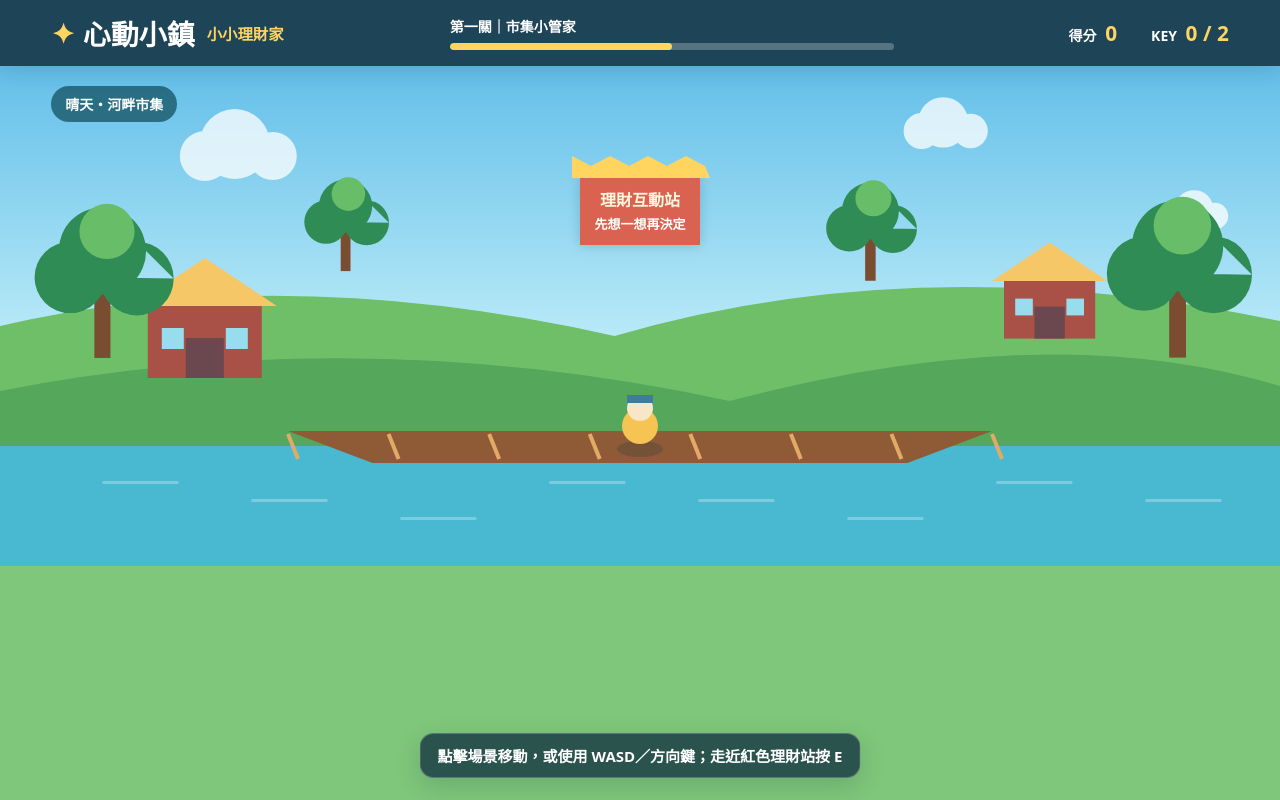
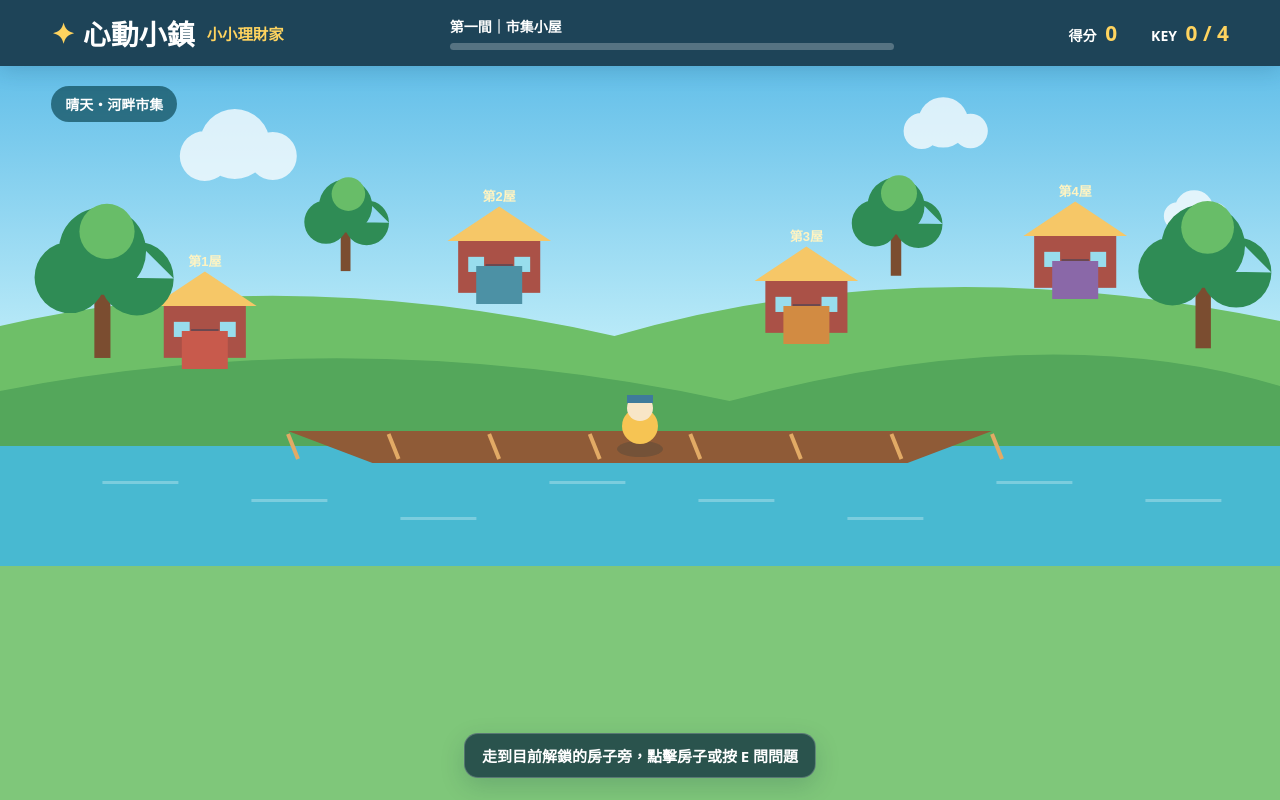
Before and after one commit to ujh-del/game2, a plain HTML site: page web/index.html in a window 1280 px wide. Drawn offline with Linux system fonts and the light colour scheme.

Commit message:
Add four house exploration questions

```diff
--- a/web/app.js
+++ b/web/app.js
@@ -18,10 +18,13 @@ const finalScore = document.querySelector('#finalScore');
 const resultMessage = document.querySelector('#resultMessage');
 
 const questions = [
-  { title:'第一關｜市集小管家', prompt:'你有 20 枚心動幣，想買 12 枚的果汁。買完後還剩幾枚？', options:['6 枚','8 枚','10 枚'], correct:1, hint:'用 20 減掉 12，想想錢包還剩多少。', lesson:'先計算支出，再確認剩餘資金。' },
-  { title:'第二關｜小小投資站', prompt:'你有 10 枚心動幣，可以全部放進安全存錢箱，或投入 6 枚到種子攤位。哪個做法風險較低？', options:['全部放入安全存錢箱','投入 6 枚，保留 4 枚','借錢投入更多'], correct:0, hint:'把錢放在安全的地方，通常比較不會有損失。', lesson:'投資前先保留需要的錢，並了解風險。' }
+  { title:'第一間｜市集小屋', prompt:'你有 20 枚心動幣，買 12 枚的果汁後還剩幾枚？', options:['6 枚','8 枚','10 枚'], correct:1, hint:'用 20 減掉 12。', lesson:'先算支出，再確認剩餘金額。' },
+  { title:'第二間｜存錢小屋', prompt:'你每週有 10 枚零用錢，想存下 3 枚。四週後存了幾枚？', options:['12 枚','7 枚','13 枚'], correct:0, hint:'每週存 3 枚，連續四週。', lesson:'固定儲蓄能幫助達成目標。' },
+  { title:'第三間｜投資小屋', prompt:'種子可能長成兩袋果實，也可能沒有收成。這種事情代表什麼？', options:['投資一定賺錢','投資有風險，結果不一定','投入越多一定越安全'], correct:1, hint:'想想看，種子會不會每次都長大？', lesson:'投資可能有不同結果，要先了解風險。' },
+  { title:'第四間｜聰明選擇屋', prompt:'你想買 15 枚的玩具，現在有 9 枚。最好的做法是？', options:['借很多錢馬上買','先存錢，等夠了再買','把所有零用錢都交給陌生人'], correct:1, hint:'想想怎樣不用借錢，也能安全達成目標。', lesson:'設定目標、量入為出，做安全的選擇。' }
 ];
-const state = { level:0, score:0, keys:0, answered:false, awaitingNext:false, player:{x:.5,y:.72}, station:{x:.5,y:.28}, gate:{x:.9,y:.63}, keysDown:new Set() };
+const houses=[{x:.16,y:.48},{x:.39,y:.35},{x:.63,y:.43},{x:.84,y:.34}];
+const state = { level:0, score:0, keys:0, answered:false, awaitingNext:false, player:{x:.5,y:.72}, gate:{x:.92,y:.63}, keysDown:new Set() };
 
 function resize(){ const dpr=Math.min(devicePixelRatio||1,2); canvas.width=canvas.clientWidth*dpr; canvas.height=canvas.clientHeight*dpr; ctx.setTransform(dpr,0,0,dpr,0,0); draw(); }
 window.addEventListener('resize', resize); resize();
@@ -33,32 +36,31 @@ function draw(){
   ctx.fillStyle='#6ebf68'; ctx.beginPath(); ctx.moveTo(0,h*.52); ctx.quadraticCurveTo(w*.22,h*.39,w*.48,h*.54); ctx.quadraticCurveTo(w*.72,h*.36,w,h*.51); ctx.lineTo(w,h); ctx.lineTo(0,h); ctx.fill();
   ctx.fillStyle='#54a75b'; ctx.beginPath(); ctx.moveTo(0,h*.65); ctx.quadraticCurveTo(w*.28,h*.51,w*.57,h*.67); ctx.quadraticCurveTo(w*.82,h*.5,w,h*.64); ctx.lineTo(w,h); ctx.lineTo(0,h); ctx.fill();
   ctx.fillStyle='#48b9d1'; ctx.fillRect(0,h*.76,w,h*.24); ctx.fillStyle='rgba(255,255,255,.28)'; for(let i=0;i<8;i++) ctx.fillRect((i*149+w*.08)%w,h*.83+(i%3)*18,76,3);
-  drawBridge(w*.50,h*.73,w*.55); drawCabin(w*.16,h*.48,1); drawCabin(w*.82,h*.43,.8); drawTree(w*.08,h*.37,1.15); drawTree(w*.92,h*.36,1.2); drawTree(w*.27,h*.28,.7); drawTree(w*.68,h*.29,.75);
-  const sx=state.station.x*w, sy=state.station.y*h; drawStation(sx,sy);
+  drawBridge(w*.50,h*.73,w*.55); houses.forEach((house,i)=>drawHouse(house.x*w,house.y*h,i)); drawTree(w*.08,h*.37,1.15); drawTree(w*.94,h*.36,1.1); drawTree(w*.27,h*.28,.7); drawTree(w*.7,h*.28,.75);
   if(state.awaitingNext) drawGate(state.gate.x*w,state.gate.y*h);
   const px=state.player.x*w, py=state.player.y*h; drawPlayer(px,py);
 }
 function drawCloud(x,y,s){ ctx.fillStyle='rgba(255,255,255,.75)'; ctx.beginPath(); ctx.arc(x,y,25*s,0,7); ctx.arc(x+30*s,y-12*s,35*s,0,7); ctx.arc(x+68*s,y,24*s,0,7); ctx.fill(); }
 function drawTree(x,y,s){ ctx.fillStyle='#7b4d30'; ctx.fillRect(x-7*s,y+18*s,14*s,75*s); ctx.fillStyle='#2f8c55'; ctx.beginPath(); ctx.arc(x,y,38*s,0,7); ctx.arc(x-28*s,y+23*s,31*s,0,7); ctx.arc(x+30*s,y+24*s,32*s,0,7); ctx.fill(); ctx.fillStyle='#68bd68'; ctx.beginPath(); ctx.arc(x+4*s,y-17*s,24*s,0,7); ctx.fill(); }
 function drawCabin(x,y,s){ ctx.fillStyle='#aa5147'; ctx.fillRect(x-57*s,y,x*0+114*s,72*s); ctx.fillStyle='#f6c767'; ctx.beginPath(); ctx.moveTo(x-72*s,y); ctx.lineTo(x,y-48*s); ctx.lineTo(x+72*s,y); ctx.closePath(); ctx.fill(); ctx.fillStyle='#6b4850'; ctx.fillRect(x-19*s,y+32*s,38*s,40*s); ctx.fillStyle='#98dded'; ctx.fillRect(x-43*s,y+22*s,22*s,21*s); ctx.fillRect(x+21*s,y+22*s,22*s,21*s); }
+function drawHouse(x,y,i){ const colors=['#c85a4c','#4c91a5','#d28b42','#8a68a8']; drawCabin(x,y,.72); ctx.fillStyle=colors[i]; ctx.fillRect(x-23,y+25,46,38); ctx.fillStyle='#fff4c2'; ctx.font='bold 13px sans-serif';ctx.textAlign='center';ctx.fillText(`第${i+1}屋`,x,y-40);if(state.keys>i){ctx.fillStyle='#ffd45f';ctx.font='bold 17px sans-serif';ctx.fillText('🔑',x+39,y+16);} }
 function drawBridge(x,y,width){ ctx.fillStyle='#8f5b37'; ctx.beginPath(); ctx.moveTo(x-width/2,y); ctx.lineTo(x+width/2,y); ctx.lineTo(x+width*.38,y+32); ctx.lineTo(x-width*.38,y+32); ctx.closePath(); ctx.fill(); ctx.strokeStyle='#e2aa65'; ctx.lineWidth=4; for(let i=0;i<8;i++){ const xx=x-width/2+i*width/7; ctx.beginPath(); ctx.moveTo(xx,y+3); ctx.lineTo(xx+10,y+28); ctx.stroke(); } }
 function drawStation(x,y){ ctx.save(); ctx.translate(x,y); ctx.shadowColor='rgba(20,50,60,.22)'; ctx.shadowBlur=12; ctx.fillStyle='#d96350'; ctx.fillRect(-60,-28,120,67); ctx.shadowBlur=0; ctx.fillStyle='#ffd45f'; ctx.beginPath(); ctx.moveTo(-68,-28); for(let i=0;i<8;i++) ctx.lineTo(-68+i*19,-50+(i%2)*10); ctx.lineTo(70,-28); ctx.closePath(); ctx.fill(); ctx.fillStyle='#fff7dd'; ctx.font='bold 16px sans-serif'; ctx.textAlign='center'; ctx.fillText('理財互動站',0,0); ctx.fillStyle='#fff'; ctx.font='bold 13px sans-serif'; ctx.fillText('先想一想再決定',0,23); ctx.restore(); }
 function drawGate(x,y){ ctx.save(); ctx.translate(x,y); ctx.fillStyle='rgba(20,50,60,.20)'; ctx.beginPath(); ctx.ellipse(0,35,70,12,0,0,7); ctx.fill(); ctx.fillStyle='#8f5b37'; ctx.fillRect(-48,-4,12,57); ctx.fillRect(36,-4,12,57); ctx.fillRect(-52,-8,104,11); ctx.fillStyle='#ffd45f'; ctx.font='bold 14px sans-serif'; ctx.textAlign='center'; ctx.fillText('下一關',0,-23); ctx.strokeStyle='#e2aa65'; ctx.lineWidth=8; ctx.beginPath(); ctx.moveTo(-32,12); ctx.lineTo(32,43); ctx.moveTo(32,12); ctx.lineTo(-32,43); ctx.stroke(); ctx.restore(); }
 function drawPlayer(x,y){ ctx.save(); ctx.translate(x,y); ctx.fillStyle='rgba(20,50,60,.22)'; ctx.beginPath(); ctx.ellipse(0,23,23,8,0,0,7); ctx.fill(); ctx.fillStyle='#f6c453'; ctx.beginPath(); ctx.arc(0,0,18,0,7); ctx.fill(); ctx.fillStyle='#f8e6c7'; ctx.beginPath(); ctx.arc(0,-18,13,0,7); ctx.fill(); ctx.fillStyle='#3f7b9b'; ctx.fillRect(-13,-31,26,8); ctx.restore(); }
 
-function updateHud(){ scoreText.textContent=state.score; keyText.textContent=`${state.keys} / 2`; levelText.textContent=questions[state.level].title; progressBar.style.width=`${state.level===0?50:100}%`; }
-function nearStation(){ return Math.hypot(state.player.x-state.station.x,state.player.y-state.station.y)<.13; }
+function updateHud(){ scoreText.textContent=state.score; keyText.textContent=`${state.keys} / 4`; levelText.textContent=questions[state.level].title; progressBar.style.width=`${state.keys*25}%`; }
+function nearHouse(){return Math.hypot(state.player.x-houses[state.level].x,state.player.y-houses[state.level].y)<.14;}
 function nearGate(){ return Math.hypot(state.player.x-state.gate.x,state.player.y-state.gate.y)<.14; }
-function openQuestion(){ if(state.answered) return; state.answered=true; const q=questions[state.level]; questionTitle.textContent=q.title; questionPrompt.textContent=q.prompt; feedback.textContent=`提示：${q.hint}`; feedback.className='feedback'; answers.innerHTML=''; q.options.forEach((option,i)=>{ const b=document.createElement('button'); b.textContent=option; b.addEventListener('click',()=>answer(i)); answers.appendChild(b); }); questionCard.hidden=false; }
-function answer(index){ const q=questions[state.level]; const buttons=[...answers.children]; buttons.forEach(b=>b.disabled=true); if(index===q.correct){ state.score+=50; state.keys++; buttons[index].classList.add('correct'); feedback.textContent=`答對了！${q.lesson} 你取得一把 KEY！`; feedback.className='feedback'; updateHud(); setTimeout(()=>{ questionCard.hidden=true; state.answered=false; if(state.level===0){ state.awaitingNext=true; interact.textContent='前往下一關'; hint.textContent='你取得 KEY 了！請走到右側木門，點擊木門或按 E 前往下一關。'; draw(); } else showResult(); },1200); } else { state.score=Math.max(0,state.score-10); buttons[index].classList.add('wrong'); feedback.textContent=`再想想看！${q.hint}（本次 -10 分）`; feedback.className='feedback error'; updateHud(); setTimeout(()=>buttons.forEach(b=>b.disabled=false),500); } }
-function showResult(){ finalScore.textContent=state.score; resultMessage.textContent=`你取得 ${state.keys} 把 KEY，完成了兩個理財挑戰。記得：理財不是賭運氣，而是先規劃、再決定！`; resultCard.hidden=false; hint.textContent='學習紀錄已完成：規劃、保留、理解風險。'; }
-function advanceLevel(){ if(!state.awaitingNext) return; state.awaitingNext=false; state.level=1; state.player={x:.12,y:.72}; interact.textContent='按 E 互動'; hint.textContent='抵達第二區！找到紅色理財互動站，完成第二關。'; updateHud(); draw(); }
-function handleInteract(){ if(state.awaitingNext && nearGate()) advanceLevel(); else if(!state.awaitingNext && nearStation()) openQuestion(); }
-function restartGame(){ state.level=0; state.score=0; state.keys=0; state.answered=false; state.awaitingNext=false; state.player={x:.5,y:.72}; questionCard.hidden=true; resultCard.hidden=true; interact.textContent='按 E 互動'; hint.textContent='點擊場景移動，或使用 WASD／方向鍵；走近紅色理財站按 E'; updateHud(); draw(); }
+function openQuestion(){ if(state.answered||!nearHouse())return;state.answered=true;const q=questions[state.level];questionTitle.textContent=q.title;questionPrompt.textContent=q.prompt;feedback.textContent=`提示：${q.hint}`;feedback.className='feedback';answers.innerHTML='';q.options.forEach((option,i)=>{const b=document.createElement('button');b.textContent=option;b.addEventListener('click',()=>answer(i));answers.appendChild(b);});questionCard.hidden=false; }
+function answer(index){const q=questions[state.level],buttons=[...answers.children];buttons.forEach(b=>b.disabled=true);if(index===q.correct){state.score+=50;state.keys++;buttons[index].classList.add('correct');feedback.textContent=`答對了！${q.lesson} 取得一把 KEY！`;updateHud();setTimeout(()=>{questionCard.hidden=true;state.answered=false;if(state.level===3)showResult();else{state.level++;hint.textContent=`已解鎖第 ${state.level+1} 間房子！走到房子旁再按 E 或點房子作答。`;updateHud();draw();}},1100);}else{state.score=Math.max(0,state.score-10);buttons[index].classList.add('wrong');feedback.textContent=`再想想！${q.hint}（-10 分）`;feedback.className='feedback error';updateHud();setTimeout(()=>buttons.forEach(b=>b.disabled=false),500);}}
+function showResult(){finalScore.textContent=state.score;resultMessage.textContent=`四間房子都探索完成，取得 ${state.keys} 把 KEY！你學會了計算、儲蓄、認識風險與做出聰明選擇。`;resultCard.hidden=false;hint.textContent='四間房子的理財任務都完成了！';}
+function handleInteract(){if(nearHouse())openQuestion();}
+function restartGame(){ state.level=0;state.score=0;state.keys=0;state.answered=false;state.player={x:.5,y:.72};questionCard.hidden=true;resultCard.hidden=true;hint.textContent='走到目前解鎖的房子旁，點擊房子或按 E 問問題。';updateHud();draw(); }
 
-function move(){ if(state.answered||!resultCard.hidden) return; let dx=0,dy=0; if(state.keysDown.has('left'))dx-=1;if(state.keysDown.has('right'))dx+=1;if(state.keysDown.has('up'))dy-=1;if(state.keysDown.has('down'))dy+=1; const moving=dx!==0||dy!==0; const mag=Math.hypot(dx,dy)||1; state.player.x=Math.max(.05,Math.min(.95,state.player.x+dx/mag*.008)); state.player.y=Math.max(.16,Math.min(.82,state.player.y+dy/mag*.008)); const targetNear=state.awaitingNext?nearGate():nearStation(); interact.hidden=!targetNear; if(targetNear) hint.textContent=state.awaitingNext?'下一關木門就在眼前，點擊木門或按 E 前往！':'理財互動站就在眼前，點擊它或按 E 開始挑戰！'; else if(moving) hint.textContent=state.awaitingNext?'走到右側木門，才能前往下一關。':'繼續尋找紅色理財互動站，靠近後可點擊或按 E。'; draw(); requestAnimationFrame(move); }
+function move(){if(state.answered||!resultCard.hidden)return;let dx=0,dy=0;if(state.keysDown.has('left'))dx--;if(state.keysDown.has('right'))dx++;if(state.keysDown.has('up'))dy--;if(state.keysDown.has('down'))dy++;const moving=dx||dy,mag=Math.hypot(dx,dy)||1;state.player.x=Math.max(.04,Math.min(.96,state.player.x+dx/mag*.008));state.player.y=Math.max(.16,Math.min(.82,state.player.y+dy/mag*.008));interact.hidden=!nearHouse();if(nearHouse())hint.textContent=`第 ${state.level+1} 間房子就在旁邊，點擊房子或按 E 問問題！`;else if(moving)hint.textContent=`尋找第 ${state.level+1} 間房子（${state.keys}/4 把 KEY）`;draw();requestAnimationFrame(move);}
 const keyMap={w:'up',arrowup:'up',s:'down',arrowdown:'down',a:'left',arrowleft:'left',d:'right',arrowright:'right'};
 window.addEventListener('keydown',e=>{ const k=keyMap[e.key.toLowerCase()]; if(k){e.preventDefault();state.keysDown.add(k);} if(e.key.toLowerCase()==='e')handleInteract(); }); window.addEventListener('keyup',e=>{const k=keyMap[e.key.toLowerCase()];if(k)state.keysDown.delete(k);});
-canvas.addEventListener('click', e => { if(state.answered || !resultCard.hidden) return; const rect=canvas.getBoundingClientRect(); const x=(e.clientX-rect.left)/rect.width; const y=(e.clientY-rect.top)/rect.height; if(state.awaitingNext && Math.hypot(x-state.gate.x,y-state.gate.y)<.18){ advanceLevel(); return; } if(!state.awaitingNext && Math.hypot(x-state.station.x,y-state.station.y)<.16){ openQuestion(); return; } state.player={x,y:Math.max(.16,Math.min(.82,y))}; const targetNear=state.awaitingNext?nearGate():nearStation(); interact.hidden=!targetNear; hint.textContent=targetNear?(state.awaitingNext?'下一關木門就在眼前，點擊木門或按 E 前往！':'理財互動站就在眼前，點擊它或按 E 開始挑戰！'):'已移動到新位置；繼續尋找目標。'; draw(); });
+canvas.addEventListener('click',e=>{if(state.answered||!resultCard.hidden)return;const r=canvas.getBoundingClientRect(),x=(e.clientX-r.left)/r.width,y=(e.clientY-r.top)/r.height,target=houses[state.level];if(Math.hypot(x-target.x,y-target.y)<.12&&Math.hypot(state.player.x-target.x,state.player.y-target.y)<.14){openQuestion();return;}state.player={x,y:Math.max(.16,Math.min(.82,y))};interact.hidden=!nearHouse();hint.textContent=nearHouse()?'已到房子旁，點擊房子或按 E 問問題！':'走到目前解鎖的房子旁，才能問問題。';draw();});
 document.querySelectorAll('[data-key]').forEach(b=>{ const k=b.dataset.key; ['pointerdown','touchstart'].forEach(ev=>b.addEventListener(ev,e=>{e.preventDefault();state.keysDown.add(k);})); ['pointerup','pointerleave','pointercancel','touchend'].forEach(ev=>b.addEventListener(ev,()=>state.keysDown.delete(k))); });
 interact.addEventListener('click',handleInteract); closeQuestion.addEventListener('click',()=>{questionCard.hidden=true;state.answered=false;}); restart.addEventListener('click',restartGame); updateHud(); move();
--- a/web/index.html
+++ b/web/index.html
@@ -12,13 +12,13 @@
     <header class="hud">
       <div class="brand"><span class="brand-mark">✦</span><span>心動小鎮</span><small>小小理財家</small></div>
       <div class="progress"><span id="levelText">第 1 關｜市集小管家</span><span class="progress-track"><i id="progressBar"></i></span></div>
-      <div class="stats"><span>得分 <b id="scoreText">0</b></span><span>KEY <b id="keyText">0 / 2</b></span></div>
+      <div class="stats"><span>得分 <b id="scoreText">0</b></span><span>KEY <b id="keyText">0 / 4</b></span></div>
     </header>
 
     <section class="play-area">
       <canvas id="scene" aria-label="心動小鎮遊戲場景"></canvas>
       <div class="scene-badge">晴天・河畔市集</div>
-      <div id="hint" class="hint" role="status">點擊場景移動，或使用 WASD／方向鍵；走近紅色理財站按 E</div>
+      <div id="hint" class="hint" role="status">走到目前解鎖的房子旁，點擊房子或按 E 問問題</div>
       <div class="touch-controls" aria-label="觸控移動控制">
         <button data-key="up" aria-label="向上">▲</button>
         <div><button data-key="left" aria-label="向左">◀</button><button data-key="down" aria-label="向下">▼</button><button data-key="right" aria-label="向右">▶</button></div>
```
